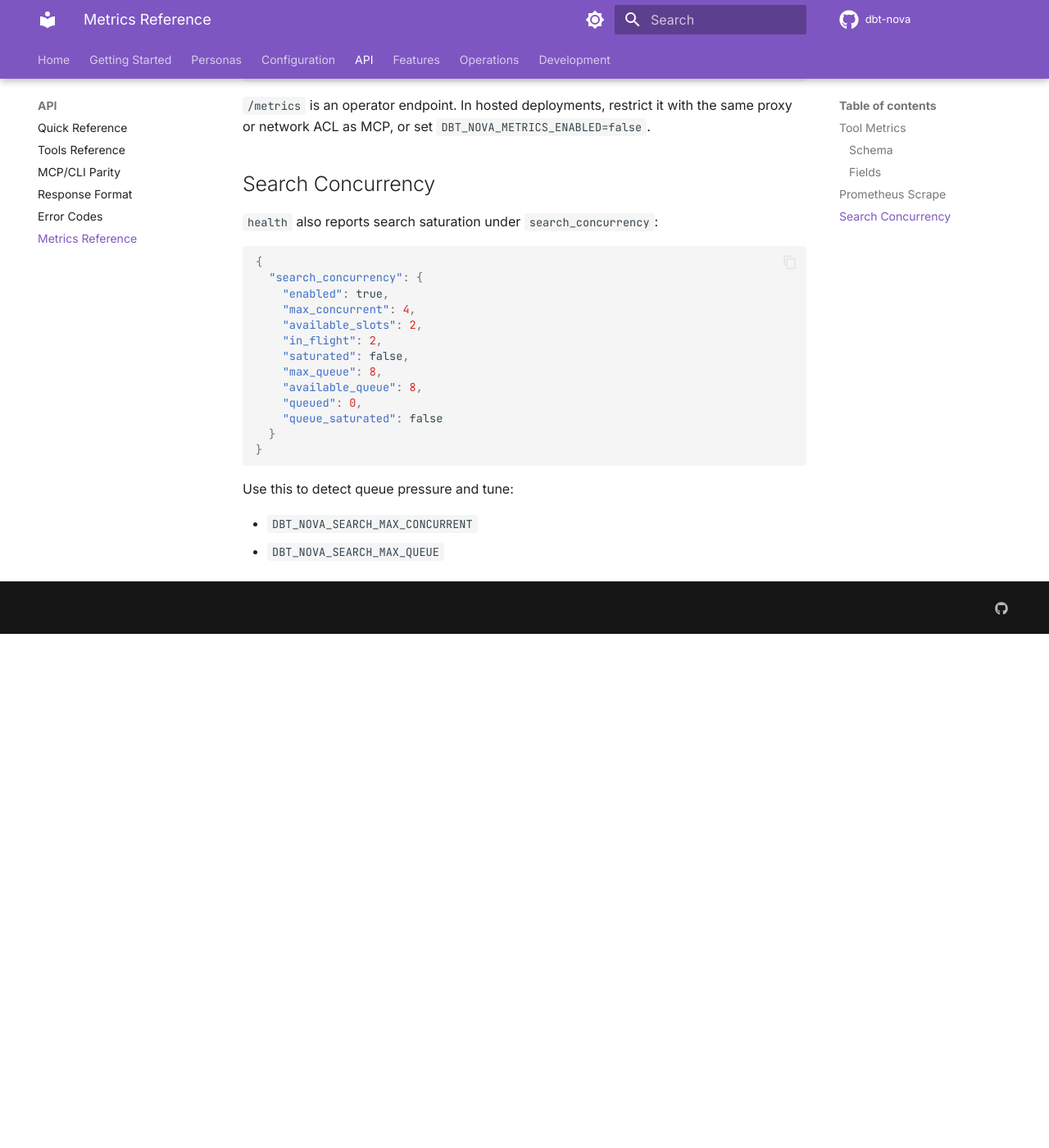
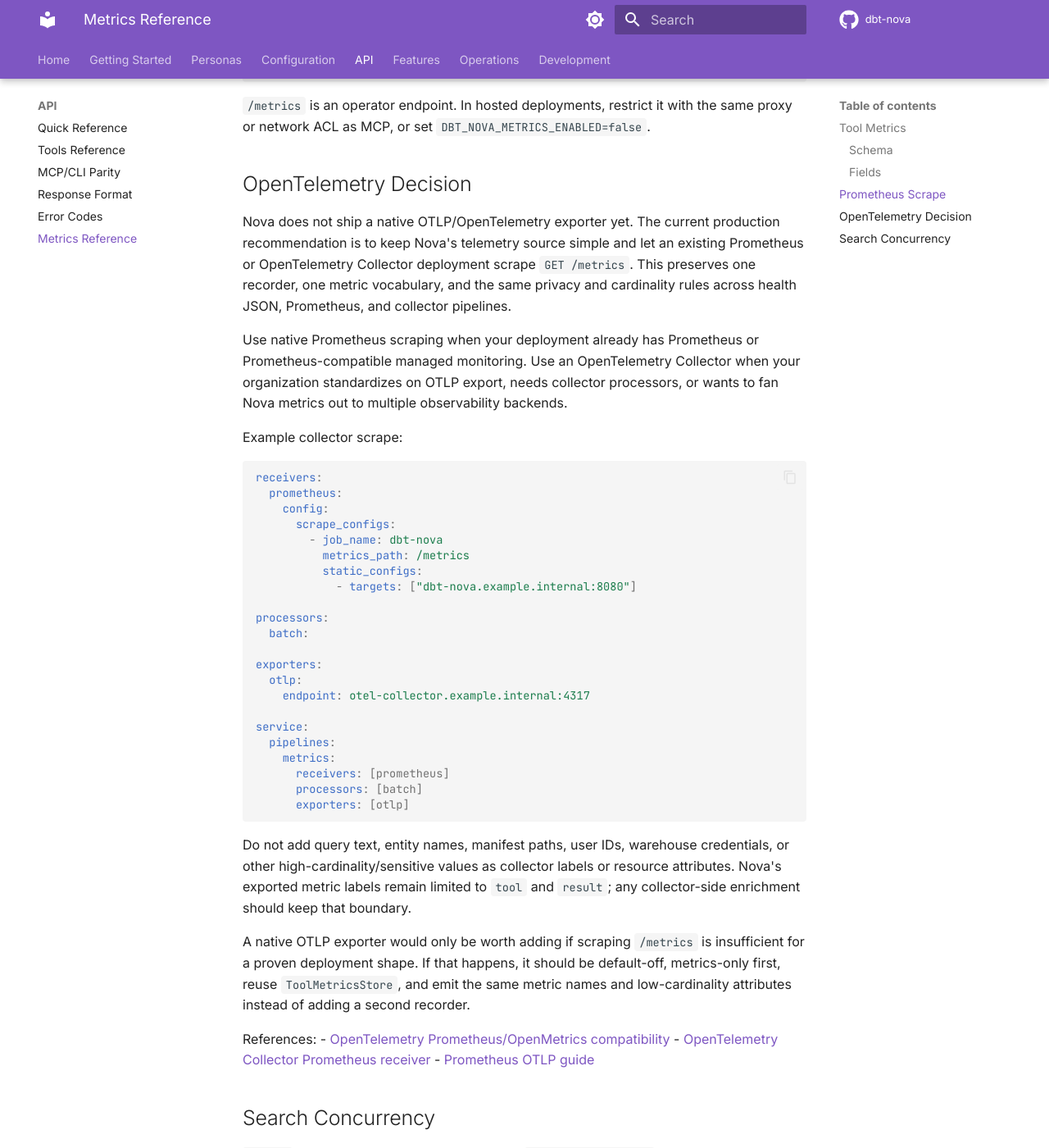
Before and after one commit to joe-broadhead/dbt-nova, an MkDocs documentation site: the page built from docs/api/metrics-reference.md, in a window 1280 px wide and 1400 px high, scrolled down 2193 px. Shown: the whole window at 82% size. Built offline with MkDocs 1.6.1 and Material for MkDocs 9.7.7, drawn with Linux system fonts in a browser that asks for light colours; comment, search, counter and statistics services are not loaded; before the commit the page ends 2966 px from its top, so only the background shows below that.

Commit message:
Document OpenTelemetry metrics decision

````diff
--- a/docs/api/metrics-reference.md
+++ b/docs/api/metrics-reference.md
@@ -94,6 +94,61 @@
 `/metrics` is an operator endpoint. In hosted deployments, restrict it with the
 same proxy or network ACL as MCP, or set `DBT_NOVA_METRICS_ENABLED=false`.
 
+## OpenTelemetry Decision
+
+Nova does not ship a native OTLP/OpenTelemetry exporter yet. The current
+production recommendation is to keep Nova's telemetry source simple and let an
+existing Prometheus or OpenTelemetry Collector deployment scrape `GET /metrics`.
+This preserves one recorder, one metric vocabulary, and the same privacy and
+cardinality rules across health JSON, Prometheus, and collector pipelines.
+
+Use native Prometheus scraping when your deployment already has Prometheus or
+Prometheus-compatible managed monitoring. Use an OpenTelemetry Collector when
+your organization standardizes on OTLP export, needs collector processors, or
+wants to fan Nova metrics out to multiple observability backends.
+
+Example collector scrape:
+
+```yaml
+receivers:
+  prometheus:
+    config:
+      scrape_configs:
+        - job_name: dbt-nova
+          metrics_path: /metrics
+          static_configs:
+            - targets: ["dbt-nova.example.internal:8080"]
+
+processors:
+  batch:
+
+exporters:
+  otlp:
+    endpoint: otel-collector.example.internal:4317
+
+service:
+  pipelines:
+    metrics:
+      receivers: [prometheus]
+      processors: [batch]
+      exporters: [otlp]
+```
+
+Do not add query text, entity names, manifest paths, user IDs, warehouse
+credentials, or other high-cardinality/sensitive values as collector labels or
+resource attributes. Nova's exported metric labels remain limited to `tool` and
+`result`; any collector-side enrichment should keep that boundary.
+
+A native OTLP exporter would only be worth adding if scraping `/metrics` is
+insufficient for a proven deployment shape. If that happens, it should be
+default-off, metrics-only first, reuse `ToolMetricsStore`, and emit the same
+metric names and low-cardinality attributes instead of adding a second recorder.
+
+References:
+- [OpenTelemetry Prometheus/OpenMetrics compatibility](https://opentelemetry.io/docs/specs/otel/compatibility/prometheus_and_openmetrics/)
+- [OpenTelemetry Collector Prometheus receiver](https://github.com/open-telemetry/opentelemetry-collector-contrib/blob/main/receiver/prometheusreceiver/README.md)
+- [Prometheus OTLP guide](https://prometheus.io/docs/guides/opentelemetry/)
+
 ## Search Concurrency
 
 `health` also reports search saturation under `search_concurrency`:
````
Also changed, not shown: CHANGELOG.md (+3 -0 lines), docs/configuration/reference.md (+3 -1 lines).
